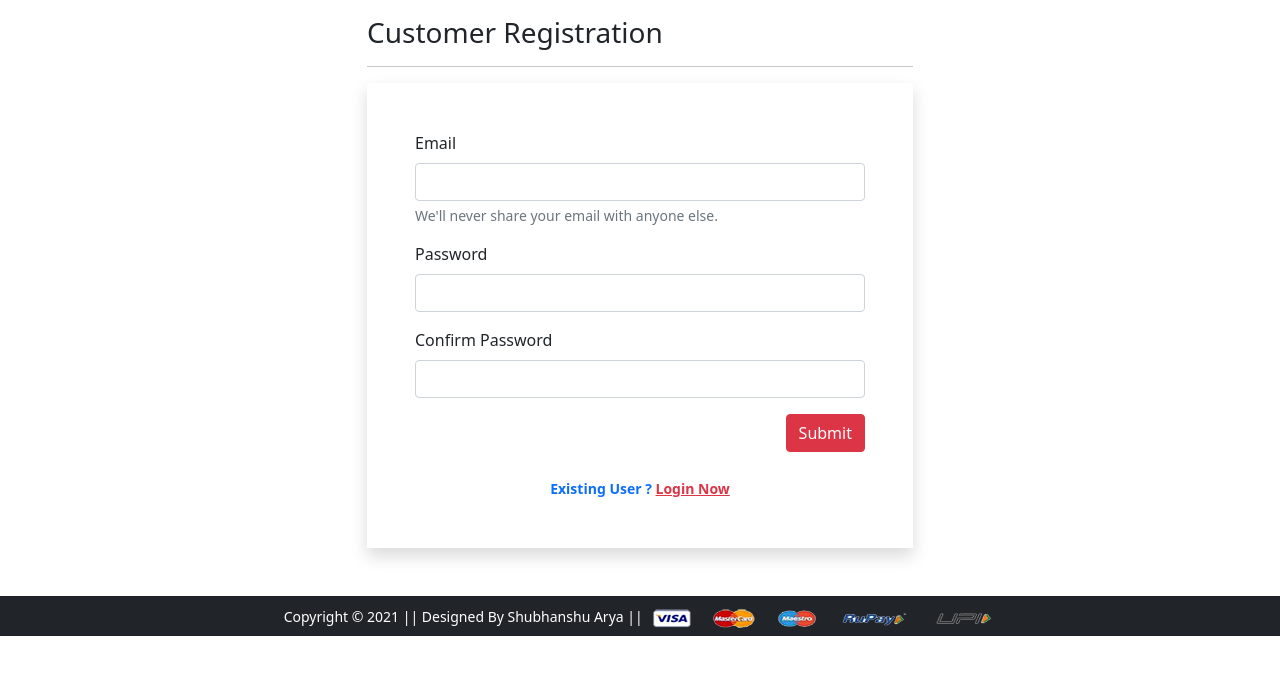
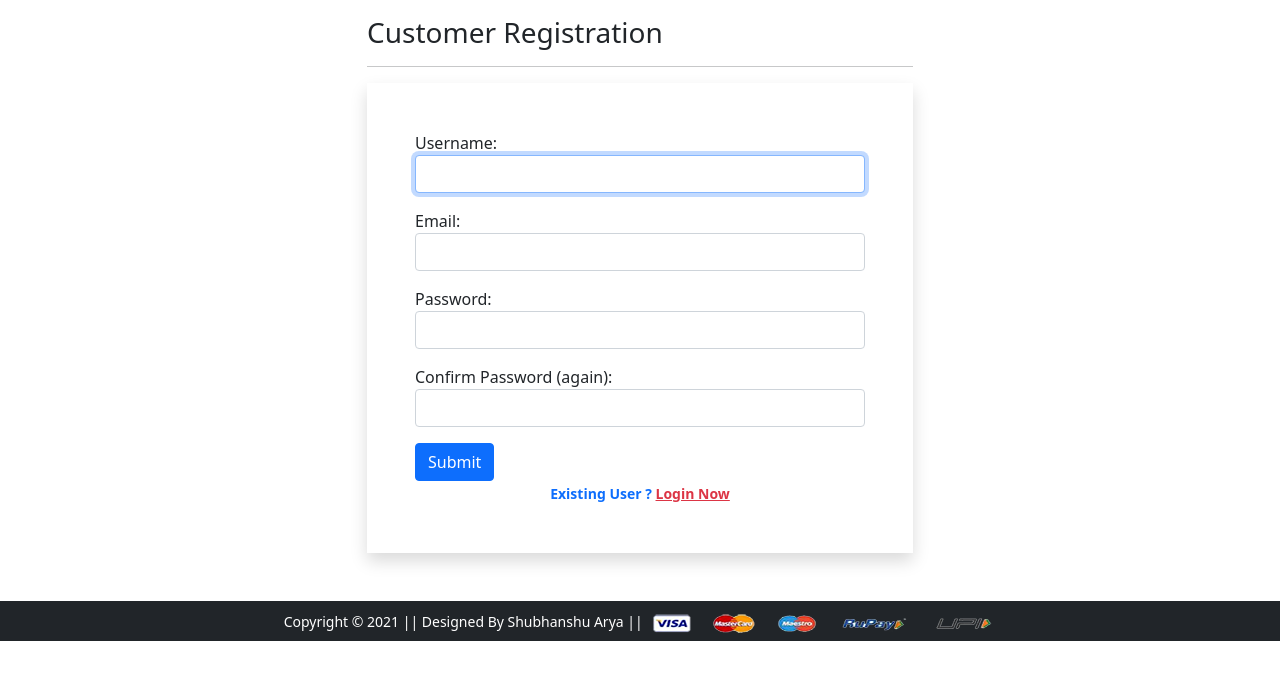
Before and after one commit to Shubhanshuarya/Django-Ecommerce, a Django app: page /registration/ in a window 1280 px wide. Shown: the part 56-736 px from the top of the page. Run offline with Django 3.2, Linux system fonts and the light colour scheme; some libraries are stand-ins or nearby versions.

Commit message:
Customer_Registration Created Successfully with the help of Existing UserCreationForm

```diff
--- /dev/null
+++ b/frontend_app/forms.py
@@ -0,0 +1,16 @@
+from django import forms
+
+from django.contrib.auth.forms import UserCreationForm
+from django.contrib.auth.models import User
+
+
+class CustomerRegistrationForm(UserCreationForm):
+    password1 = forms.CharField(label='Password', widget=forms.PasswordInput(attrs={'class': 'form-control'}))
+    password2 = forms.CharField(label='Confirm Password (again)', widget=forms.PasswordInput(attrs={'class': 'form-control'}))
+    email = forms.CharField(required=True, widget=forms.EmailInput(attrs={'class': 'form-control'}))
+
+    class Meta:
+        model = User
+        fields = ['username', 'email', 'password1', 'password2']
+        labels = {'email': 'Email'}
+        widgets = {'username': forms.TextInput(attrs={'class': 'form-control'})}
--- a/frontend_app/templates/frontend_app/base.html
+++ b/frontend_app/templates/frontend_app/base.html
@@ -76,7 +76,7 @@
              <a href="#" class="nav-link text-white">Login</a>
             </li>
             <li class="nav-item mx-2">
-             <a href="#" class="nav-link text-white">Registration</a>
+             <a href="{% url 'customer_registration' %}" class="nav-link text-white">Registration</a>
             </li>
           </ul>
          </div>
--- a/frontend_app/templates/frontend_app/customerregistration.html
+++ b/frontend_app/templates/frontend_app/customerregistration.html
@@ -9,25 +9,22 @@
    <hr>
 
    <form action="" method="post" novalidate class="shadow p-5">
-    <div class="mb-3">
-     <label for="inputEmail4" class="form-label">Email</label>
-     <input type="email" class="form-control" id="inputEmail4">
-     <div id="emailHelp" class="form-text">We'll never share your email with anyone else.</div>
+    <!-- This Message sections shows Success or Failure Message to User -->
+    {% if messages %}
+    {% for message in messages %}
+     <p {% if message.tags %} class="alert alert-{{message.tags}} mb-5" {% endif %}>{{message}}</p>
+    {% endfor %}
+    {% endif %}
+
+     {% csrf_token %}
+     {% for fm in form %}
+      <div class="form-group mb-3">
+      {{fm.label_tag}} {{fm}} <small class="text-danger">{{fm.errors|striptags}}</small>
       </div>
-    <div class="mb-3">
-     <label for="inputPassword1" class="form-label">Password</label>
-     <input type="password" class="form-control" id="inputPassword1">
-    </div>
-    <div class="mb-3">
-     <label for="inputPassword2" class="form-label">Confirm Password</label>
-     <input type="password" class="form-control" id="inputPassword2">
-    </div>
-    <div class="text-end">
-     <button type="button" class="btn btn-danger">Submit</button>
-    </div>
+     {% endfor %}
+     <input type="submit" value="Submit" class="btn btn-primary">
      <br>
-    <div class="text-center text-primary fw-bold"><small>Existing User ? <a href="#"
-       class="text-danger">Login Now</a> </small></div>
+     <div class="text-center text-primary fw-bold"><small>Existing User ? <a href="{% url 'login' %}" class="text-danger">Login Now</a> </small></div>
      {% if form.non_field_errors %}
       {% for error in form.non_field_errors %}
        <p class="alert alert-danger my-3">{{error}}</p>
--- a/frontend_app/urls.py
+++ b/frontend_app/urls.py
@@ -15,7 +15,7 @@ urlpatterns = [
     path('mobile/', views.mobile, name='mobile'),
     path('mobile/<slug:data>', views.mobile, name='mobile_data'),
     path('login/', views.login, name='login'),
-    path('registration/', views.customer_registration, name='customer_registration'),
+    path('registration/', views.CustomerRegistrationView.as_view(), name='customer_registration'),
     path('checkout/', views.checkout, name='checkout'),
 
 ] + static(settings.MEDIA_URL, document_root = settings.MEDIA_ROOT)
--- a/frontend_app/views.py
+++ b/frontend_app/views.py
@@ -1,5 +1,7 @@
 from django.shortcuts import render
 from django.views import View
+from django.contrib import messages
+from .forms import CustomerRegistrationForm
 from .models import Customer, Product, Cart, OrderPlaced
 
 
@@ -10,8 +12,7 @@ class ProductView(View):
         topwears = Product.objects.filter(category='TW')
         bottomwears = Product.objects.filter(category='BW')
         mobiles = Product.objects.filter(category='M')
-        return render(request, 'frontend_app/home.html',
-                      {'topwears': topwears, 'bottomwears': bottomwears, 'mobiles': mobiles})
+        return render(request, 'frontend_app/home.html', {'topwears': topwears, 'bottomwears': bottomwears, 'mobiles': mobiles})
 
 
 # def product_detail(request):
@@ -63,8 +64,20 @@ def login(request):
     return render(request, 'frontend_app/login.html')
 
 
-def customer_registration(request):
-    return render(request, 'frontend_app/customerregistration.html')
+# def customer_registration(request):
+#     return render(request, 'frontend_app/customerregistration.html')
+
+class CustomerRegistrationView(View):
+    def get(self, request):
+        form = CustomerRegistrationForm()
+        return render(request, 'frontend_app/customerregistration.html', {'form': form})
+
+    def post(self, request):
+        form = CustomerRegistrationForm(request.POST)
+        if form.is_valid():
+            messages.success(request, 'Congratulations!! Registered Successfully.')
+            form.save()
+        return render(request, 'frontend_app/customerregistration.html', {'form': form})
 
 
 def checkout(request):
```
Also changed, not shown: db.sqlite3. Lines whose indentation alone changed are shown as unchanged.
